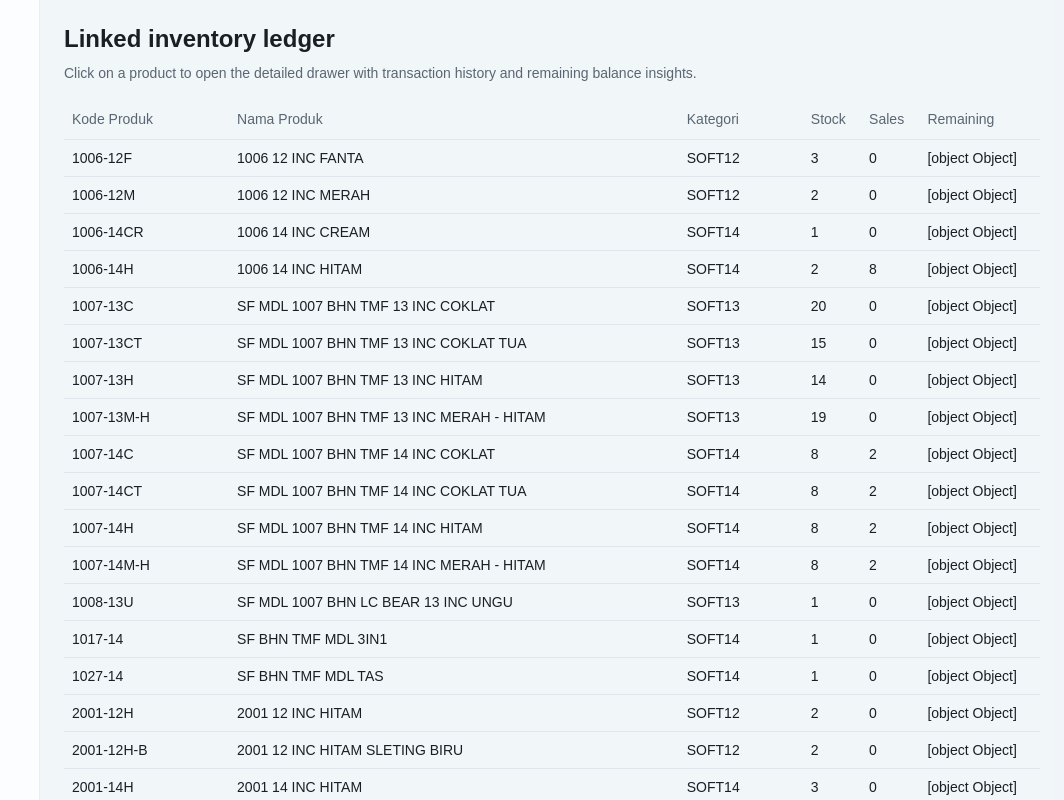
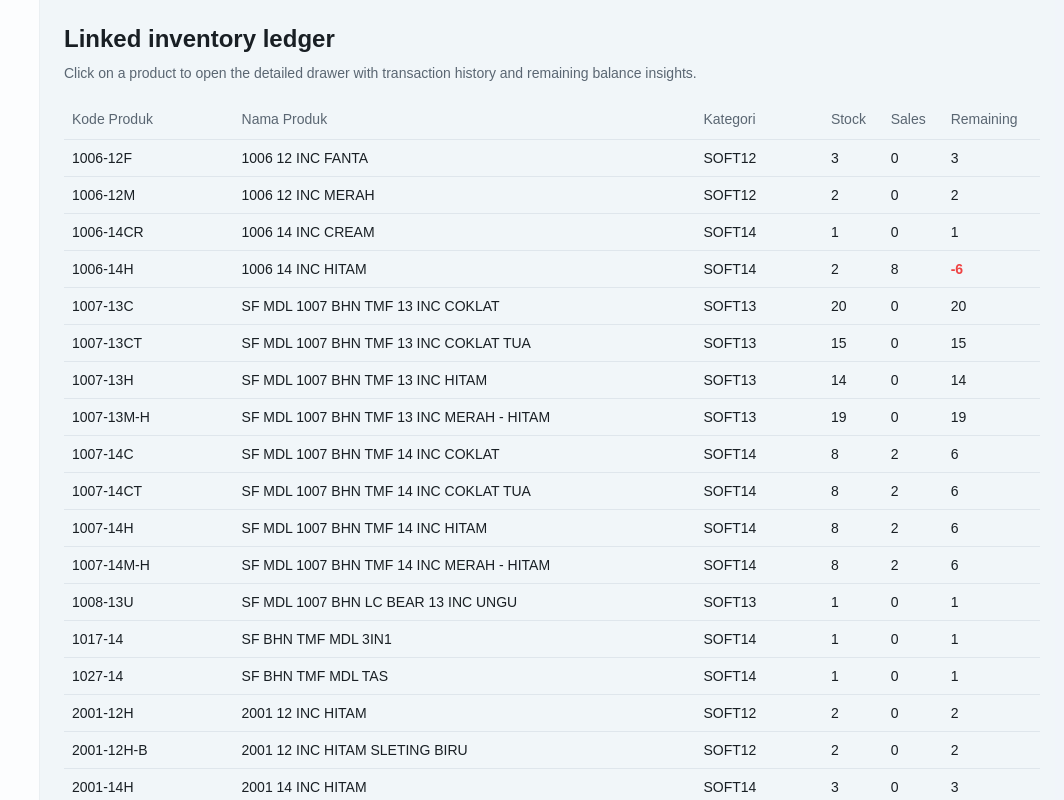
Before and after one commit to Bysonz07/omnichannel, a Next.js app: page /dashboard in a window 1280 px wide. Shown: the part 1340-2140 px from the top of the page, without its empty margins (216-1280 px from the left). Built offline with nearby package versions, Linux system fonts and the light colour scheme.

Commit message:
fix feature

```diff
--- a/app/dashboard/dashboard-client.tsx
+++ b/app/dashboard/dashboard-client.tsx
@@ -82,11 +82,14 @@
       {
         key: "remaining",
         header: "Remaining",
-        render: (row: LinkedProduct) => (
-          <span className={cn(row.remaining < 0 ? "font-semibold text-destructive" : "")}>
-            {row.remaining.toLocaleString()}
-          </span>
-        )
+        render: (row: LinkedProduct) => {
+          const remaining = ensureNumber(row.remaining);
+          return (
+            <span className={cn(remaining < 0 ? "font-semibold text-destructive" : "")}>
+              {remaining.toLocaleString()}
+            </span>
+          );
+        }
       }
     ],
     []
@@ -365,7 +368,7 @@
                       {product.nama_produk || product.kode_produk}
                     </p>
                     <p className="text-xs text-muted-foreground">
-                      Remaining {product.remaining.toLocaleString()} units
+                      {`Remaining ${ensureNumber(product.remaining).toLocaleString()} units`}
                     </p>
                   </div>
                   <Badge variant="default" className="bg-destructive text-destructive-foreground">
@@ -414,6 +417,19 @@
 
 function formatCurrency(value: number) {
   return `IDR ${value.toLocaleString()}`;
+}
+
+function ensureNumber(value: number | string | null | undefined, fallback = 0) {
+  if (typeof value === "number" && Number.isFinite(value)) {
+    return value;
+  }
+  if (typeof value === "string") {
+    const parsed = Number(value.replace(/[^0-9.-]+/g, ""));
+    if (Number.isFinite(parsed)) {
+      return parsed;
+    }
+  }
+  return fallback;
 }
 
 function formatDateLabel(value: string | number) {
--- a/app/upload/page.tsx
+++ b/app/upload/page.tsx
@@ -190,13 +190,14 @@
       const satuan = findByAliases(row, ["satuan", "unit"]);
       const gudang = findByAliases(row, ["gudang", "warehouse"]);
       const qty = findByAliases(row, ["qty", "jumlah", "quantity", "stock", "saldo"]);
+      const parsedQty = coerceNumber(qty);
       return {
         kode_produk: String(kode),
         nama_produk: String(nama ?? kode),
         kategori: String(kategori ?? "UNASSIGNED"),
         satuan: String(satuan ?? "-"),
         gudang: String(gudang ?? "-"),
-        qty: typeof qty === "number" ? qty : Number(qty) || 0
+        qty: parsedQty ?? 100
       };
     })
     .filter((record): record is StockRecord => Boolean(record));
@@ -231,11 +232,10 @@
         faktur: String(fakturId),
         kode_produk: String(kode),
         nama_barang: String(nama ?? kode),
-        qty: typeof qty === "number" ? qty : Number(qty) || 0,
-        harga_satuan:
-          typeof hargaSatuan === "number" ? hargaSatuan : Number(hargaSatuan) || 0,
-        jumlah: typeof jumlah === "number" ? jumlah : Number(jumlah) || 0,
-        total: typeof total === "number" ? total : Number(total) || 0
+        qty: coerceNumber(qty) ?? 0,
+        harga_satuan: coerceNumber(hargaSatuan) ?? 0,
+        jumlah: coerceNumber(jumlah) ?? 0,
+        total: coerceNumber(total) ?? 0
       };
     })
     .filter((record): record is SalesRecord => Boolean(record));
@@ -253,3 +253,18 @@
   }
   return undefined;
 }
+
+function coerceNumber(value: unknown) {
+  if (typeof value === "number" && Number.isFinite(value)) {
+    return value;
+  }
+  if (typeof value === "string") {
+    const normalized = value.replace(/[^0-9.-]+/g, "");
+    if (!normalized) {
+      return null;
+    }
+    const parsed = Number(normalized);
+    return Number.isFinite(parsed) ? parsed : null;
+  }
+  return null;
+}
--- a/components/DataTable.tsx
+++ b/components/DataTable.tsx
@@ -56,20 +56,14 @@
                 onClick={onRowClick ? () => onRowClick(row) : undefined}
               >
                 {columns.map((column) => {
-                  const content =
-                    column.render !== undefined
-                      ? column.render(row)
-                      : (row as Record<string, unknown>)[column.key as string];
+                  const hasCustomRenderer = typeof column.render === "function";
+                  const content = hasCustomRenderer
+                    ? column.render(row)
+                    : (row as Record<string, unknown>)[column.key as string];
 
                   return (
                     <TableCell key={String(column.key)} className={column.className}>
-                      {content === null || content === undefined || content === "" ? (
-                        <span className="text-muted-foreground/70">—</span>
-                      ) : typeof content === "number" ? (
-                        content.toLocaleString()
-                      ) : (
-                        String(content)
-                      )}
+                      {hasCustomRenderer ? renderCustomContent(content) : renderPrimitiveContent(content)}
                     </TableCell>
                   );
                 })}
@@ -81,3 +75,20 @@
     </ScrollArea>
   );
 }
+
+function renderCustomContent(content: React.ReactNode) {
+  if (content === null || content === undefined) {
+    return <span className="text-muted-foreground/70">-</span>;
+  }
+  return content;
+}
+
+function renderPrimitiveContent(value: unknown) {
+  if (value === null || value === undefined || value === "") {
+    return <span className="text-muted-foreground/70">-</span>;
+  }
+  if (typeof value === "number") {
+    return value.toLocaleString();
+  }
+  return String(value);
+}
```
